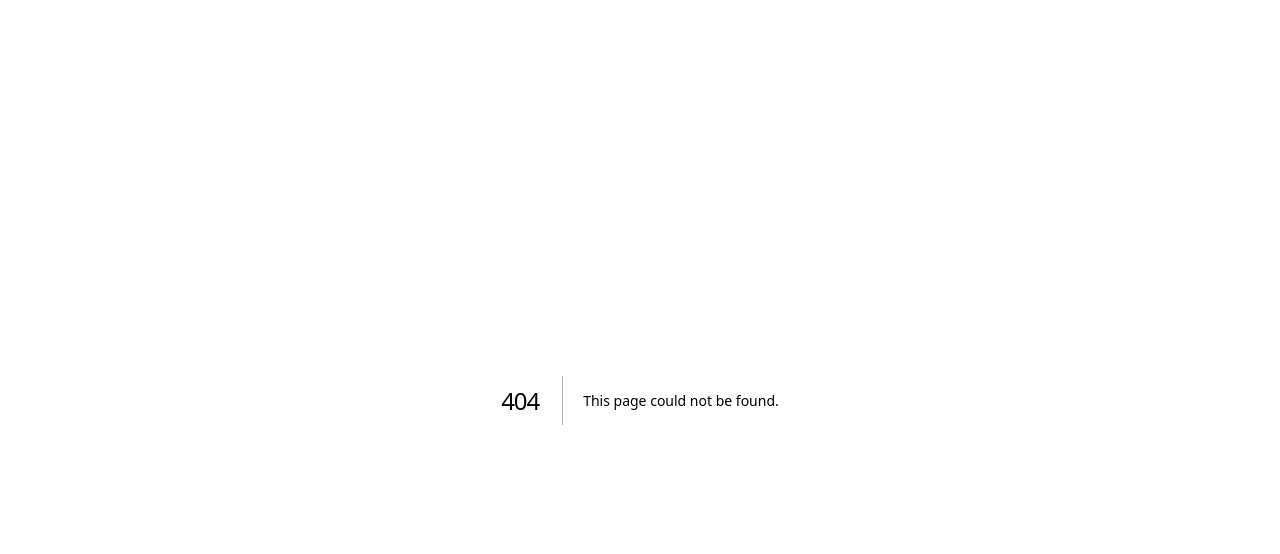
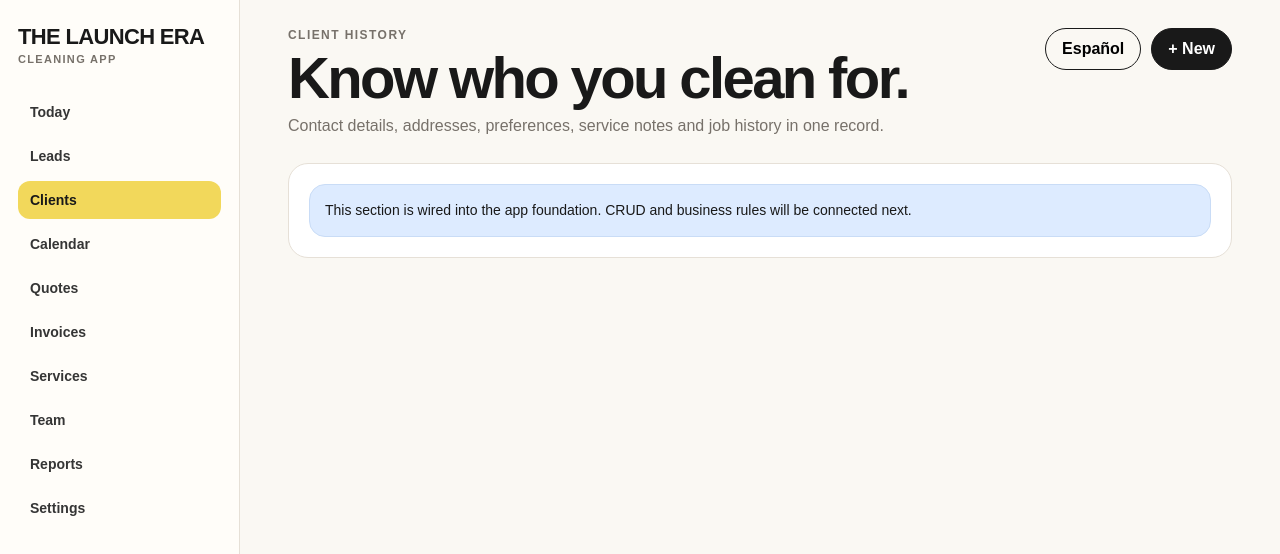
Before and after one commit to thelaunchera/The-launch-era-Website-, a Next.js app in the folder cleaning-app/: page /clients in a window 1280 px wide. Before the commit this address had no page. Shown: the top 554 px of the page. Built offline with nearby package versions, Linux system fonts and the light colour scheme.

Commit message:
Add Clients module screen

```diff
--- /dev/null
+++ b/cleaning-app/app/clients/page.tsx
@@ -0,0 +1,9 @@
+import SectionPage from "@/components/SectionPage";
+
+export default function Page(){
+  return (
+    <SectionPage active="Clients" eyebrow="CLIENT HISTORY" title="Know who you clean for." description="Contact details, addresses, preferences, service notes and job history in one record.">
+      <div className="card"><div className="note">This section is wired into the app foundation. CRUD and business rules will be connected next.</div></div>
+    </SectionPage>
+  );
+}
```
